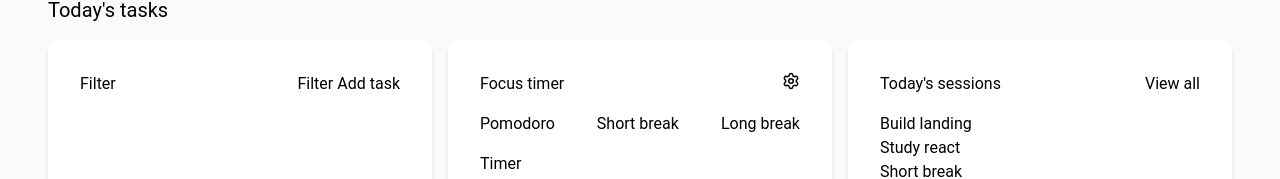
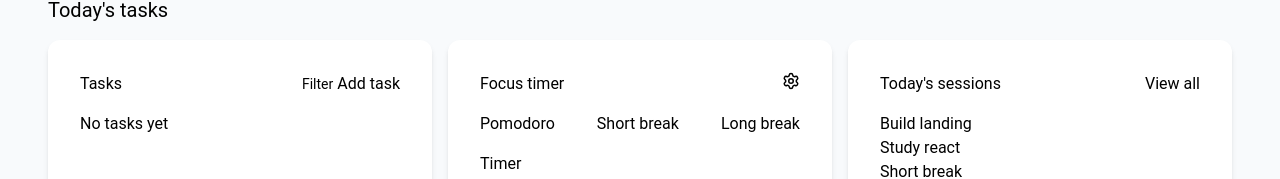
Before and after one commit to nolesh11/Focus-flow, a React (Vite) app: page / in a window 1280 px wide. Shown: the part 356-535 px from the top of the page. Built offline with nearby package versions, Linux system fonts and the light colour scheme.

Commit message:
Fixed some bugs

```diff
--- a/src/components/Button.jsx
+++ b/src/components/Button.jsx
@@ -1,6 +1,6 @@
 export function Button({ children, className, ...props }) {
   return (
-    <button {...props} className={className}>
+    <button {...props} className={`cursor-pointer ${className}`}>
       {children}
     </button>
   );
--- a/src/components/TasksList.jsx
+++ b/src/components/TasksList.jsx
@@ -128,13 +128,14 @@ export function TasksList() {
       </Modal>
       <div className="bg-surface p-8 rounded-xl shadow-md">
         <div className="flex justify-between">
-          <h4>Filter</h4>
+          <h4>Tasks</h4>
           <div className="flex gap-1">
-            <Button>Filter</Button>
+            <Button className="text-sm">Filter</Button>
             <Button onClick={() => setIsModalOpen(true)}>Add task</Button>
           </div>
         </div>
         <ul className="mt-4">
+          {tasks.length === 0 && <p>No tasks yet</p>}
           {tasks.map((task) => (
             <li
               key={task.id}
```
